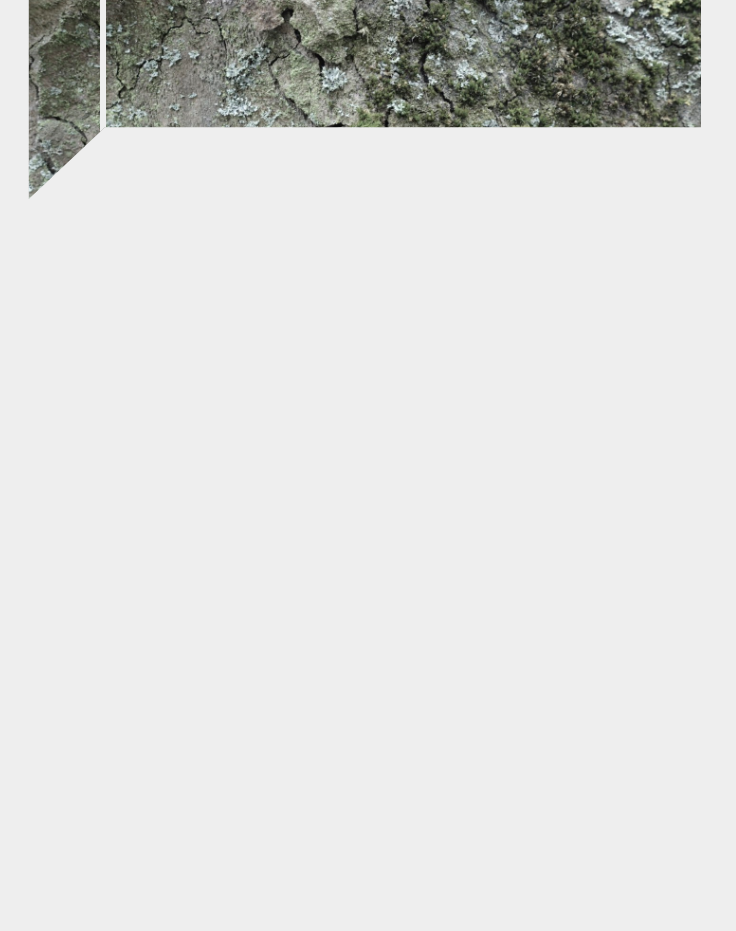
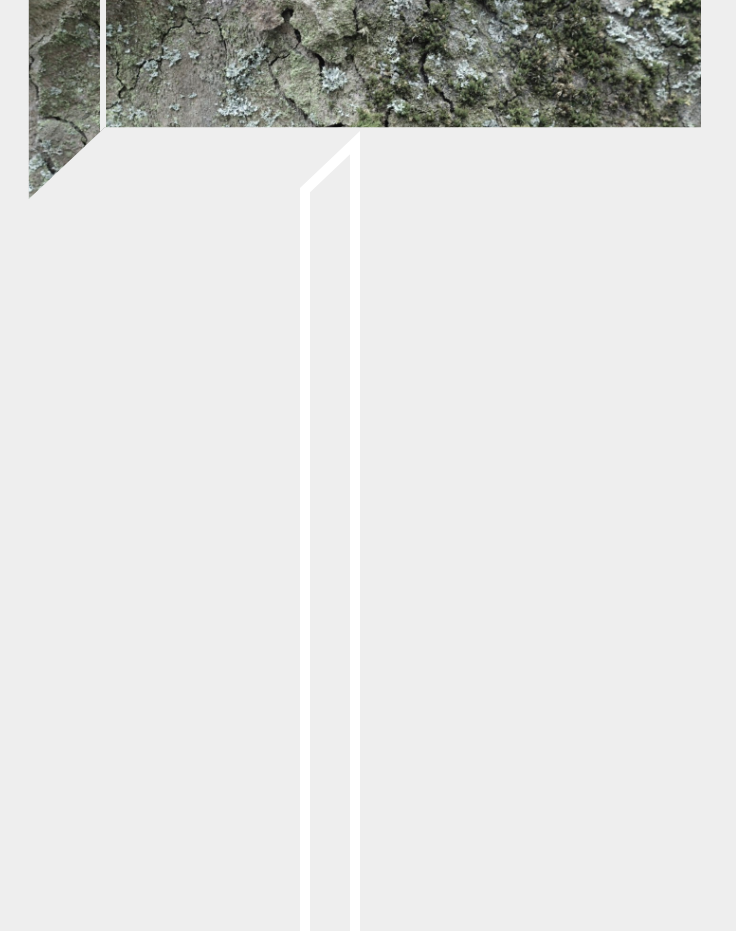
Before and after one commit to elropero/ethnographiccase, a plain HTML site: page index.html in a window 1280 px wide. Shown: the part 860-1791 px from the top of the page, without its empty margins (0-736 px from the left). Before the commit the page ends 1203 px from the top, so only its background shows below. Drawn offline with nearby package versions, Linux system fonts and the light colour scheme.

Commit message:
Add bracket

```diff
--- a/index.html
+++ b/index.html
@@ -22,6 +22,7 @@
     }
     .case-3 {
         height: 326px;
+        margin-bottom: -50px;
     }
     div[class*="bg-case-"] {
         background-size: cover;
@@ -69,6 +70,19 @@
         top: 40px;
         left: 100px;
         margin: 0;
+    }
+    .bracket-container {
+        position: absolute;
+        height: 100%;
+        width: 60px;
+        left: 300px;
+        overflow:hidden;
+    }
+    .bracket {
+        background-image: url("./img/bracket-tall.png");
+        background-repeat: no-repeat;
+        height: 5000px;
+        width: 100px;
     }
     </style>
     <script src="https://cdnjs.cloudflare.com/ajax/libs/jquery/2.1.3/jquery.min.js"></script>
@@ -122,6 +136,10 @@
         </div>
     </div>
 
+    <div class="bracket-container">
+        <div class="bracket">
+        </div>
+    </div>
 
     <svg>
       <defs>
```
Also changed, not shown: img/bracket-tall.png (added).
